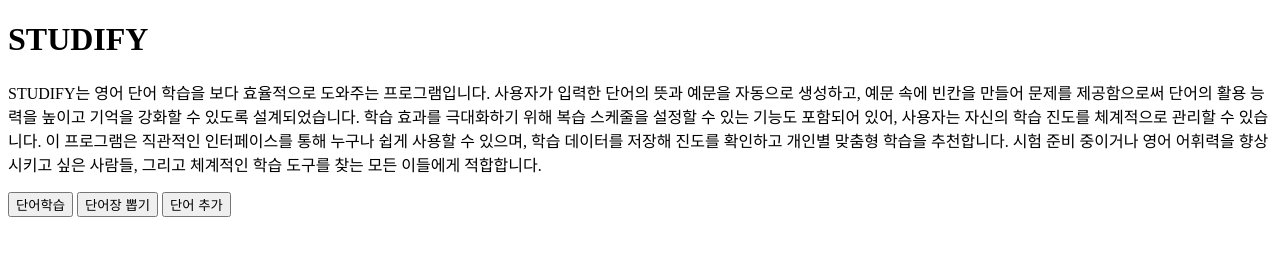
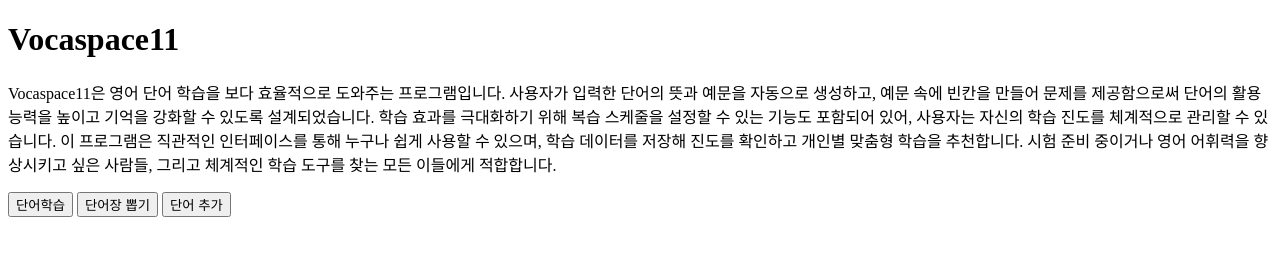
Before and after one commit to baymaxhjbae/vocaspace11, a plain HTML site: page index.html in a window 1280 px wide. Drawn offline with Linux system fonts and the light colour scheme.

Commit message:
Update index.html
studify라는 이름을 vocaspace11로 바꿈

```diff
--- a/index.html
+++ b/index.html
@@ -4,8 +4,8 @@
     <title> STUDIFY </title>
 </head>
 <body>
-    <H1> STUDIFY </H1>
-    <p> STUDIFY는 영어 단어 학습을 보다 효율적으로 도와주는 프로그램입니다. 사용자가 입력한 단어의 뜻과 예문을 자동으로 생성하고, 예문 속에 빈칸을 만들어 문제를 제공함으로써 단어의 활용 능력을 높이고 기억을 강화할 수 있도록 설계되었습니다. 학습 효과를 극대화하기 위해 복습 스케줄을 설정할 수 있는 기능도 포함되어 있어, 사용자는 자신의 학습 진도를 체계적으로 관리할 수 있습니다.
+    <H1> Vocaspace11 </H1>
+    <p> Vocaspace11은 영어 단어 학습을 보다 효율적으로 도와주는 프로그램입니다. 사용자가 입력한 단어의 뜻과 예문을 자동으로 생성하고, 예문 속에 빈칸을 만들어 문제를 제공함으로써 단어의 활용 능력을 높이고 기억을 강화할 수 있도록 설계되었습니다. 학습 효과를 극대화하기 위해 복습 스케줄을 설정할 수 있는 기능도 포함되어 있어, 사용자는 자신의 학습 진도를 체계적으로 관리할 수 있습니다.
 
         이 프로그램은 직관적인 인터페이스를 통해 누구나 쉽게 사용할 수 있으며, 학습 데이터를 저장해 진도를 확인하고 개인별 맞춤형 학습을 추천합니다. 시험 준비 중이거나 영어 어휘력을 향상시키고 싶은 사람들, 그리고 체계적인 학습 도구를 찾는 모든 이들에게 적합합니다.
      </p>
```
